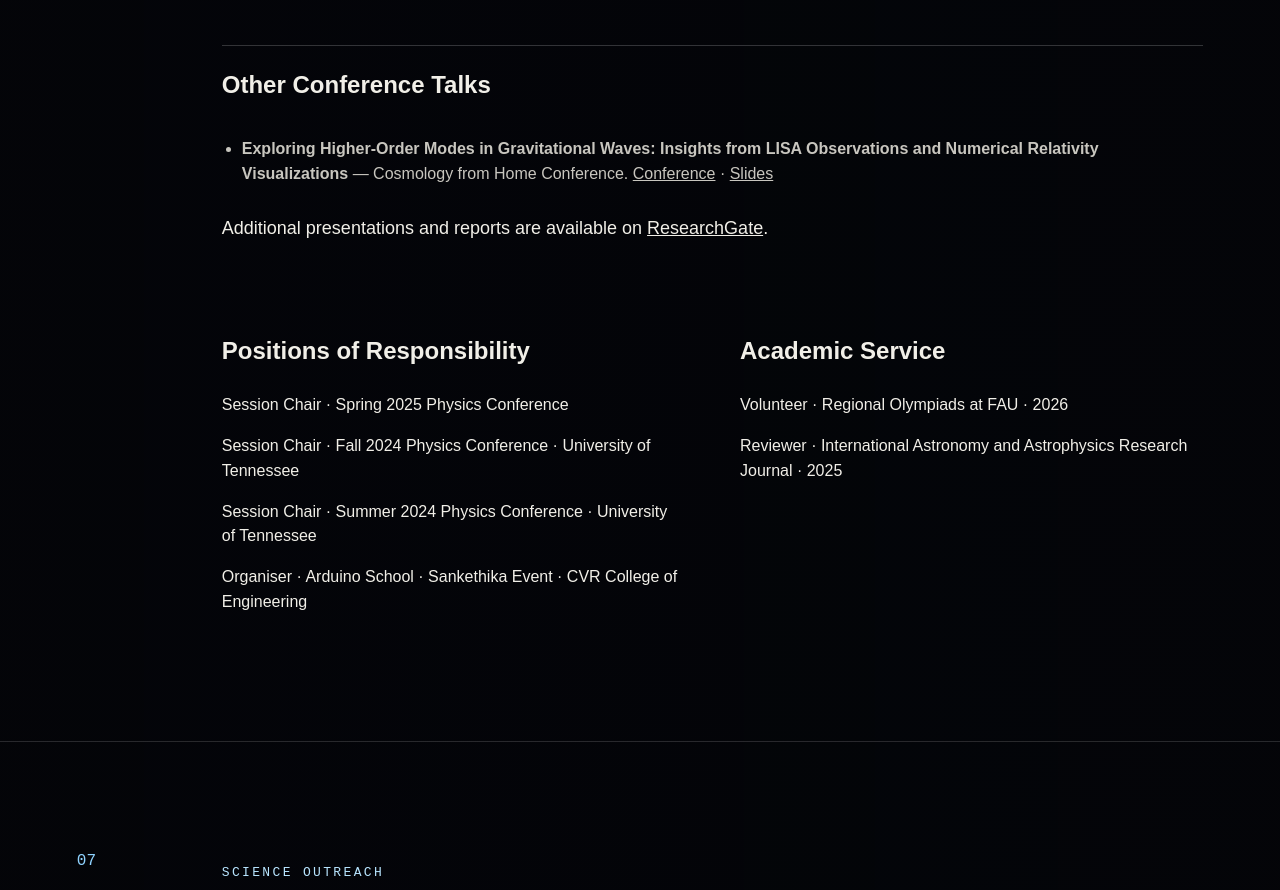
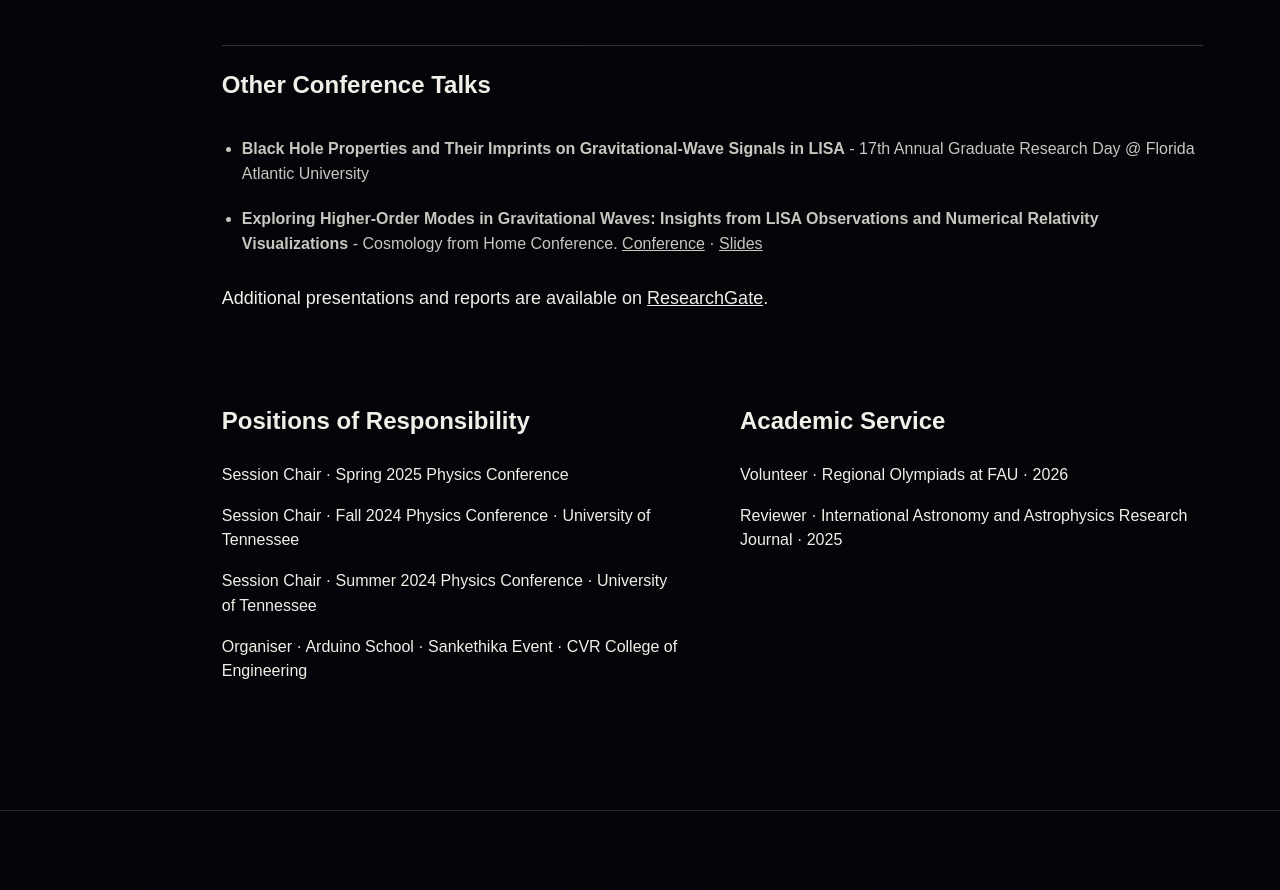
Before and after one commit to BhuvaneshwariKashi/bhuvaneshwarikashi.github.io, a plain HTML site: page index.html in a window 1280 px wide. Shown: the part 8240-9130 px from the top of the page. Drawn offline with Linux system fonts and the light colour scheme.

Commit message:
Update conference talk details in index.html

```diff
--- a/index.html
+++ b/index.html
@@ -222,7 +222,11 @@
 <ul class="longlist">
 
   <li>
-    <b>Exploring Higher-Order Modes in Gravitational Waves: Insights from LISA Observations and Numerical Relativity Visualizations</b> —
+    <b>Black Hole Properties and Their Imprints on Gravitational-Wave Signals in LISA</b> -
+    17th Annual Graduate Research Day @ Florida Atlantic University
+
+  <li>
+    <b>Exploring Higher-Order Modes in Gravitational Waves: Insights from LISA Observations and Numerical Relativity Visualizations</b> -
     Cosmology from Home Conference.
     <a href="https://cosmologyfromhome.com/agenda-2024-detailed-participants/"
        target="_blank" rel="noopener noreferrer">Conference</a> ·
```
